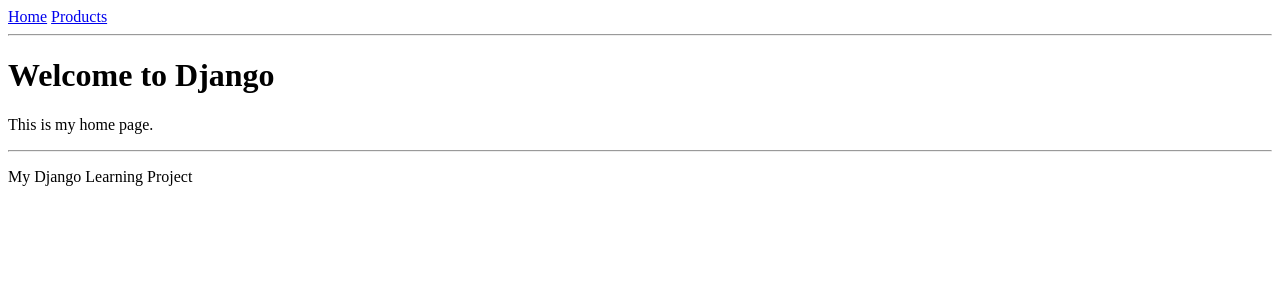
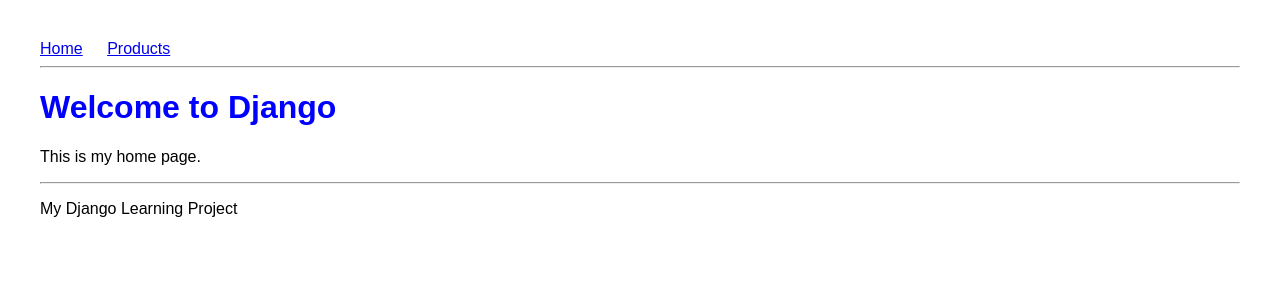
Before and after one commit to nadim45448/django-backend-learning, a Django app: page / in a window 1280 px wide. Shown: the top 300 px of the page. Run offline with Django 5.2, Linux system fonts and the light colour scheme.

Commit message:
static files in django

```diff
--- a/config/settings.py
+++ b/config/settings.py
@@ -116,6 +116,9 @@
 # https://docs.djangoproject.com/en/6.1/howto/static-files/
 
 STATIC_URL = 'static/'
+STATICFILES_DIRS = [
+    BASE_DIR / "static",
+]
 
 
 # Email
--- /dev/null
+++ b/static/css/style.css
@@ -0,0 +1,12 @@
+body {
+    font-family: Arial, sans-serif;
+    margin: 40px;
+}
+
+h1 {
+    color: blue;
+}
+
+nav a {
+    margin-right: 20px;
+}
--- a/templates/base.html
+++ b/templates/base.html
@@ -1,7 +1,9 @@
+{% load static %}
 <!DOCTYPE html>
 <html>
 <head>
     <title>{% block title %}Django Learning{% endblock %}</title>
+    <link rel="stylesheet" type="text/css" href="{% static 'css/style.css' %}">
 </head>
 
 <body>
```
